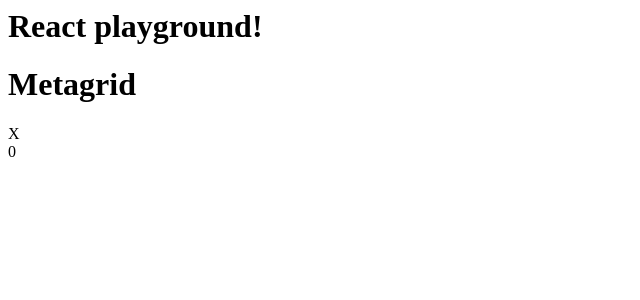
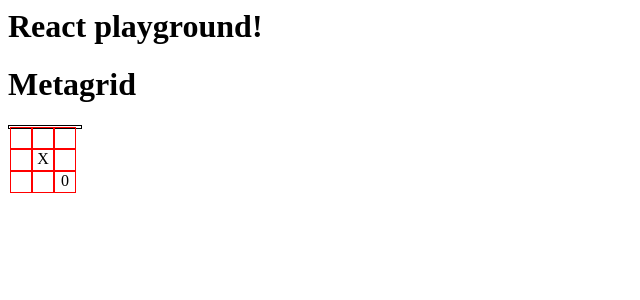
Before and after one commit to codeinthehole/meta-tic-tac-toe, a React app: page / in a window 1280 px wide. Shown: the top 300 px of the page, without its empty margins (0-640 px from the left). Built offline with nearby package versions, Linux system fonts and the light colour scheme.

Commit message:
Experiment with CSS

```diff
--- a/public/index.html
+++ b/public/index.html
@@ -1,6 +1,7 @@
 <html>
     <head>
         <script src="/bundle.js" ></script>
+        <link rel="stylesheet" type="text/css" href="styles.css">
     </head>
     <body>
         <h1>React playground!</h1>
--- /dev/null
+++ b/public/styles.css
@@ -0,0 +1,13 @@
+.grid {
+    border: 1px solid black;
+    padding: 1px;
+    width: 70px;
+    zoom: 1;
+}
+.grid .space {
+    border: 1px solid red;
+    width: 20px;
+    height: 20px;
+    text-align: center;
+    float: left;
+}
```
